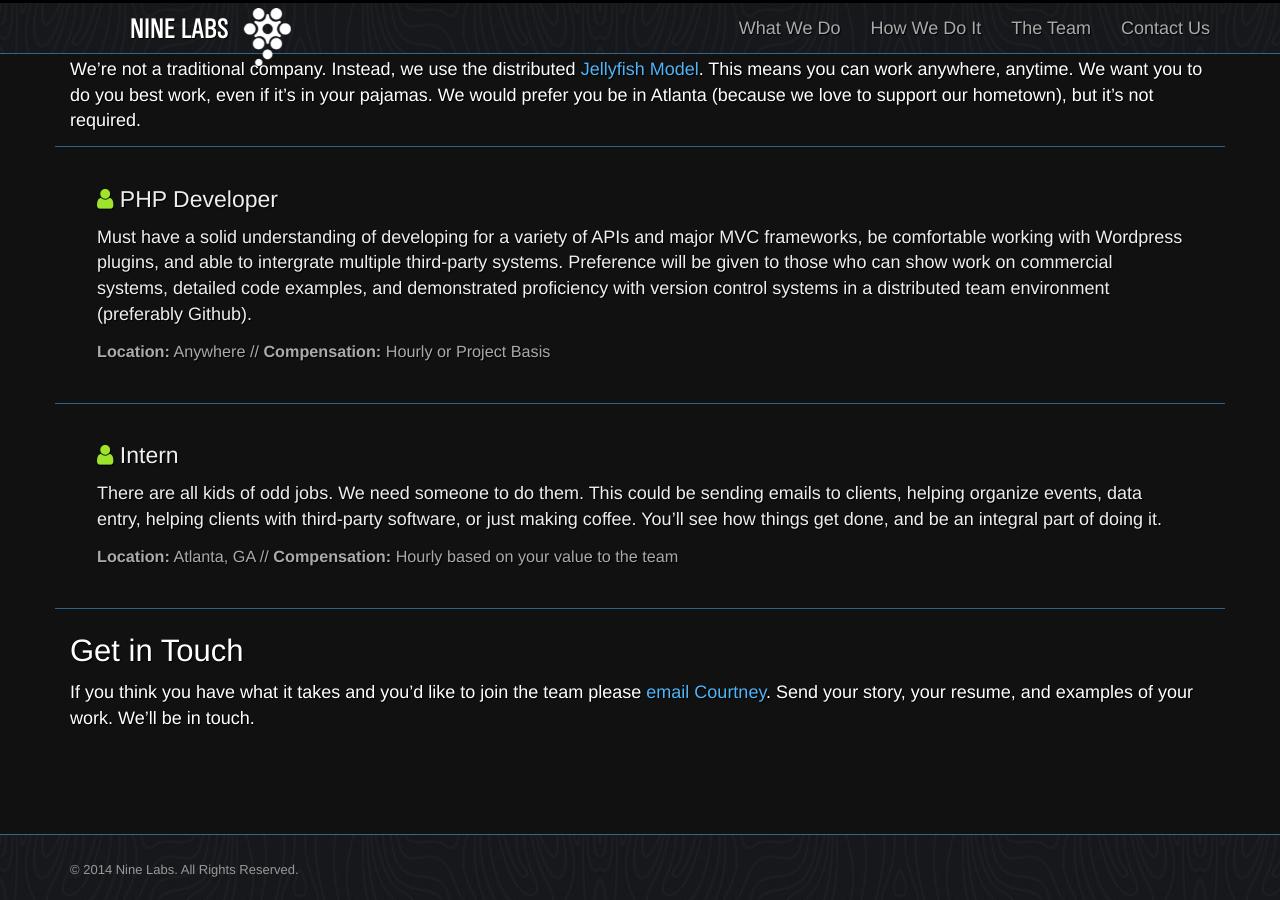
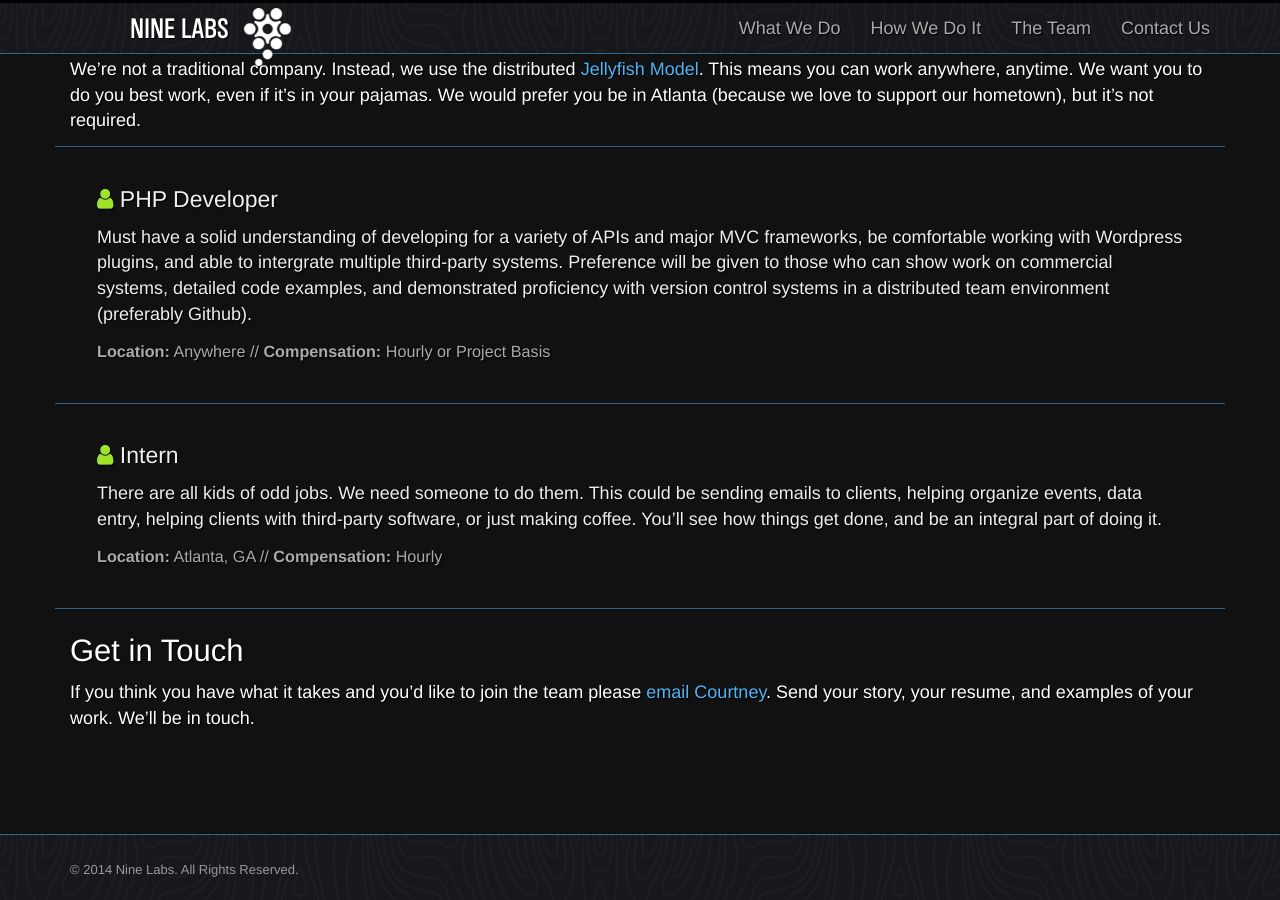
Before and after one commit to ninelabs/ninelabs.com, a Jekyll site: the page built from jobs/index.html, in a window 1280 px wide and 900 px high, scrolled down 297 px. Built offline with Jekyll 4.4.1, drawn with Linux system fonts in a browser that asks for light colours; nearby versions of some CDN libraries; Markdown is read by kramdown in place of the engine named in the settings.

Commit message:
text edits.
Signed-off-by: J Cornelius <github@jcornelius.com>

```diff
--- a/_data/jobs.yml
+++ b/_data/jobs.yml
@@ -6,4 +6,4 @@
 - title: Intern
   description: There are all kids of odd jobs. We need someone to do them. This could be sending emails to clients, helping organize events, data entry, helping clients with third-party software, or just making coffee. You&rsquo;ll see how things get done, and be an integral part of doing it.
   location: Atlanta, GA
-  pay: Hourly based on your value to the team
+  pay: Hourly
```
